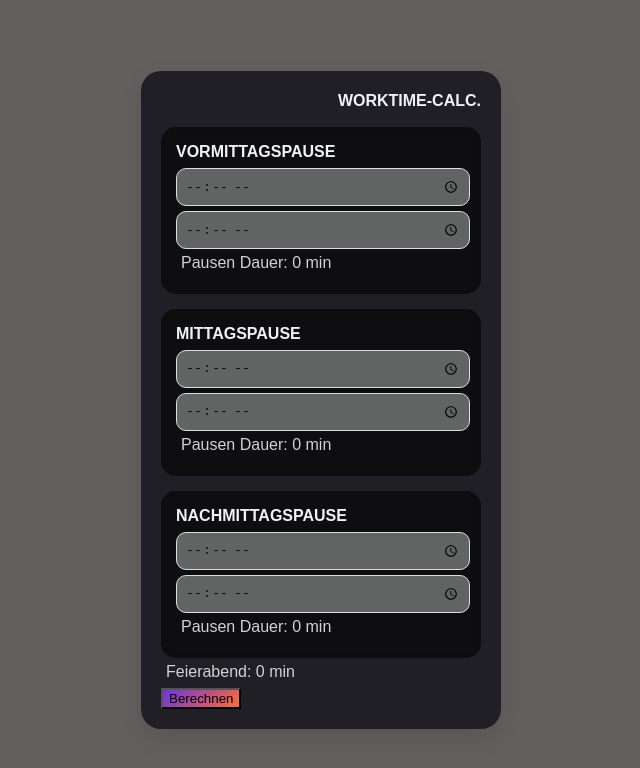
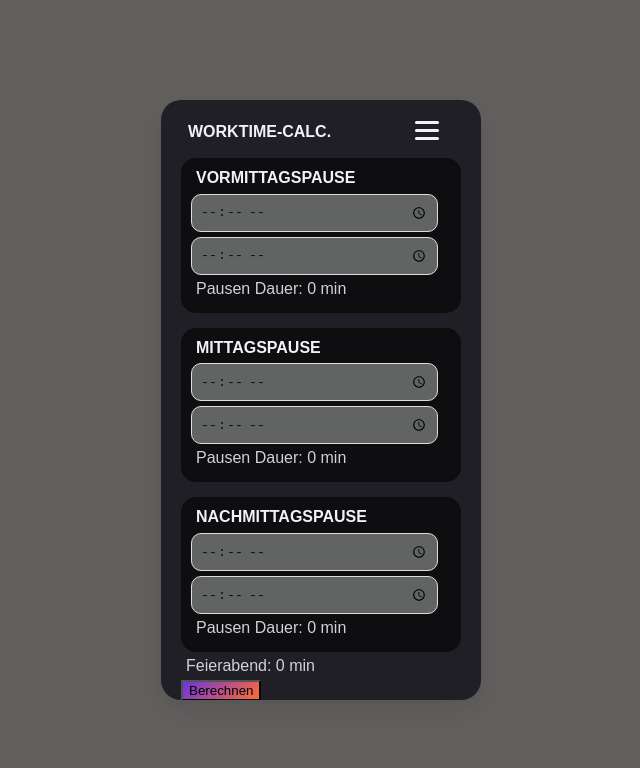
Before and after one commit to sonnytricky/WorkTime-Calc., a website: page index.html in a window 1280 px wide. Shown: the whole page, without its empty margins (319-959 px from the left). Drawn offline with Linux system fonts and the light colour scheme.

Commit message:
view passt, x muss noch angepasse werden ref #3

```diff
--- a/index.html
+++ b/index.html
@@ -22,10 +22,25 @@
 
 </head>
 <body>
-
-  <div class="app", >
+  <div class="app">
     <div class="main-card">
 
+
+
+      <!-- 🔵 MAIN VIEW -->
+      <div id="mainView">
+
+        <!-- ☰ Menü -->
+        <button class="menu-btn" onclick="toggleMenu()">
+          <span></span>
+          <span></span>
+          <span></span>
+        </button>
+
+        <!-- <div id="sideMenu" class="side-menu">
+          <a href="#" onclick="showSettings()">⚙️ Einstellungen</a>
+          <a href="#">ℹ️ Info</a>
+        </div> -->
 
         <h2>WorkTime-Calc.</h2>
 
@@ -56,10 +71,19 @@
         </div>
 
       </div>
+
+      <!-- 🟢 SETTINGS VIEW -->
+      <div id="settingsView">
+
+        <h2>⚙️ Einstellungen</h2>
+
+        <p>TESTTESTTESTTESTTESTTESTTESTTESTTESTTEST</p>
+
       </div>
 
+    </div>
+  </div>
 
   <script src="worktimecalc.js"></script>
-
 </body>
 </html>
--- a/style.css
+++ b/style.css
@@ -2,10 +2,11 @@
   /* Background colors */
   --bg-primary: #0d0d11;
   --bg-secondary: #151519;
-  --bg-card: #1a1a1f;
+  --bg-card-primary: #1f1f25;
+  --bg-card-secondary: #0e0e11;
   --bg-card-hover: #222228;
   --bg-hover: #2a2a32;
-  --bg-input: #18181c;
+  --bg-input: #626363;
 
   /* Accent colors */
   --accent-primary: #6c35de;
@@ -24,6 +25,9 @@
   --warning: #f59e0b;
   --error: #ef4444;
   --info: #3b82f6;
+
+  /*button*/
+  --btn-primary: #f0f2f5;
 }
 
 body {
@@ -51,43 +55,57 @@ h2 { font-size: var(--font-size-2xl); }
 h3 { font-size: var(--font-size-xl); }
 h4 { font-size: var(--font-size-lg); }
 
-p {
-  color: var(--text-secondary);
-  height: 20px;
-  padding: 5px;
-  margin: 0px;
+* {
+  box-sizing: border-box;
 }
 
 /* Hauptkarte */
 .main-card {
-  background: #1f1f25;
+  position: relative;
+  background: var(--bg-card-primary);
   padding: 20px;
   border-radius: 20px;
+
   width: 320px;
+  height: 600px;
+
   box-shadow: 0 10px 25px rgba(0,0,0,0.1);
+  overflow: hidden; /* verhindert rauslaufen */
 }
 
 /* Kleine Karten */
 .card {
-  background: #0e0e11;
-  padding: 15px;
+  background: var(--bg-card-secondary);
+  padding: 10px;
   border-radius: 15px;
   margin-top: 15px;
   box-shadow: inset 0 0 5px rgba(0,0,0,0.05);
 }
 
 h2 {
-  margin: 0;
-  text-align: right;
+  width: 200px;
+  padding-left: 5px;
+  margin: 2px;
+  text-align: left;
 }
 
 h3 {
-  margin: 0 0 0px 0;
+  width: 200px;
+  padding-left: 5px;
+  margin: 0;
   font-size: 16px;
 }
 
+p {
+  color: var(--text-secondary);
+  padding: 5px;
+  margin: 0px;
+
+  overflow-wrap: break-word;
+}
+
 input {
-  background: #626363;
+  background: var(--bg-input);
   color: #0d0d11;
   width: 95%;
   margin-top: 5px;
@@ -105,32 +123,129 @@ input {
   background: var(--accent-glow);
 }
 
+/***********************************************/
+/* MENÜ-Button */
+.menu-btn {
+  position: absolute;
 
+  top: 15px;
+  right: 30px;
 
+  width: 34px;
+  height: 34px;
 
+  gap: 6px;
 
+  background: none;   /* kein Hintergrund */
+  border: none;       /* kein Rahmen */
+  padding: 0px;         /* kein Innenabstand */
+  /*outline: none;      /* kein Fokus-Rahmen */
 
+  display: flex;
+  flex-direction: column;
+  justify-content: center;
+  align-items: center;
 
-
-
-/* Zeitrad*/
-.picker {
-  display: flex;
-  gap: 20px;
+  overflow: visible; /* oder einfach ganz löschen */
+  cursor: pointer;
+  z-index: 1000;
 }
 
-.wheel {
-  height: 150px;
-  overflow-y: scroll;
-  scroll-snap-type: y mandatory;
-  border: 1px solid #ccc;
-  border-radius: 10px;
-  width: 80px;
-  text-align: center;
+.menu-btn span {
+  position: absolute;
+
+  /* left: 50%; */
+  height: 3px;  /* Breite des X*/
+  width: 24px;
+
+  background: var(--btn-primary);
+  border-radius: 2px;
+
+  transform: translateX(-50%);
+  transition: 0.3s;
 }
 
-.item {
-  padding: 10px;
-  font-size: 20px;
-  scroll-snap-align: center;
+/* Linien sauber platzieren */
+.menu-btn span:nth-child(1) {
+  top: 6px;
+  right: 0px;
 }
+
+.menu-btn span:nth-child(2) {
+  top: 14px;
+  right: 0px;
+}
+
+.menu-btn span:nth-child(3) {
+  top: 22px;
+  right: 0px;
+}
+
+/* ✖ Animation */
+.menu-btn.open span:nth-child(1) {
+  top: 14px;
+  transform: rotate(45deg);
+}
+
+.menu-btn.open span:nth-child(2) {
+  opacity: 0;
+}
+
+.menu-btn.open span:nth-child(3) {
+  top: 14px;
+  transform: otate(-45deg);
+}
+
+/*x-button*/
+.menu-btn.x span:nth-child(1) {
+  right: 0px;
+  transform: rotate(45deg) translate(4px, 4px);
+
+}
+
+.menu-btn.x span:nth-child(2) {
+  opacity: 0;
+}
+
+.menu-btn.x span:nth-child(3) {
+  right: 0px;
+  transform: rotate(-45deg) translate(4px, -4px);
+}
+
+/* ======================
+/ VIEW
+/ ====================== */
+
+/* MAIN VIEW */
+#mainView {
+  width: 100%;
+  height: 100%;
+}
+
+/* SETTINGS VIEW (Overlay) */
+#settingsView {
+  position: absolute;
+  top: 0;
+  left: 100%;
+
+  width: 100%;
+  height: 100%;
+
+  padding: 20px;
+  background: var(--bg-card-primary);
+  transition: 0.3s;
+  z-index: 999;
+}
+
+/* aktiv → rein sliden */
+#settingsView.active {
+  left: 0;
+}
+
+#settingsView {
+  width: 100%;
+  height: 100%;
+
+  overflow-y: auto;   /* nur vertikal scrollen */
+  overflow-x: hidden; /* verhindert seitliches Scrollen */
+}
--- a/worktimecalc.js
+++ b/worktimecalc.js
@@ -132,3 +132,14 @@ function render() {
 // Button
 // ======================
 document.querySelector("feierabendBtn").addEventListener("click", berechneFeierabend);
+
+// ======================
+// Für das Menü bzw. Views
+// ======================
+function toggleMenu() {
+  const btn = document.querySelector(".menu-btn");
+  const settings = document.getElementById("settingsView");
+
+  btn.classList.toggle("x");
+  settings.classList.toggle("active");
+}
```
Lines whose indentation alone changed are shown as unchanged.
